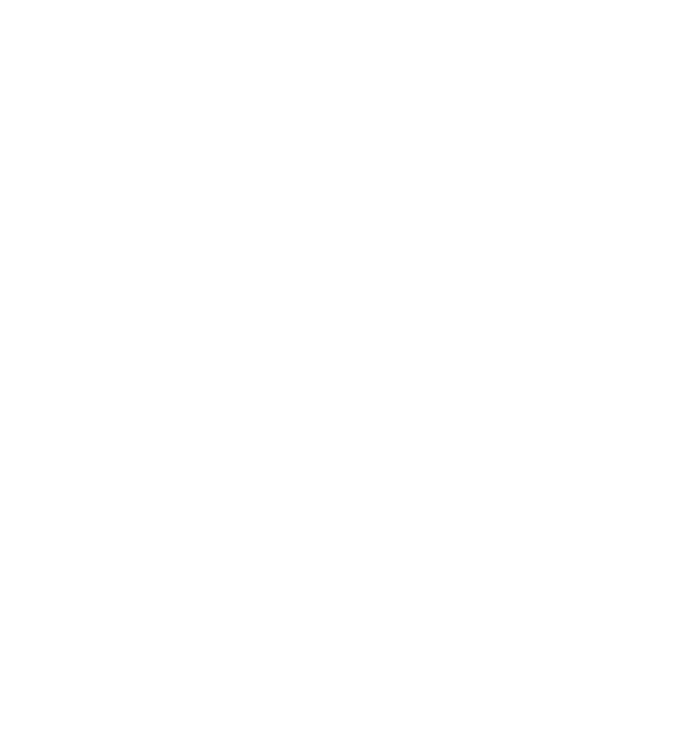
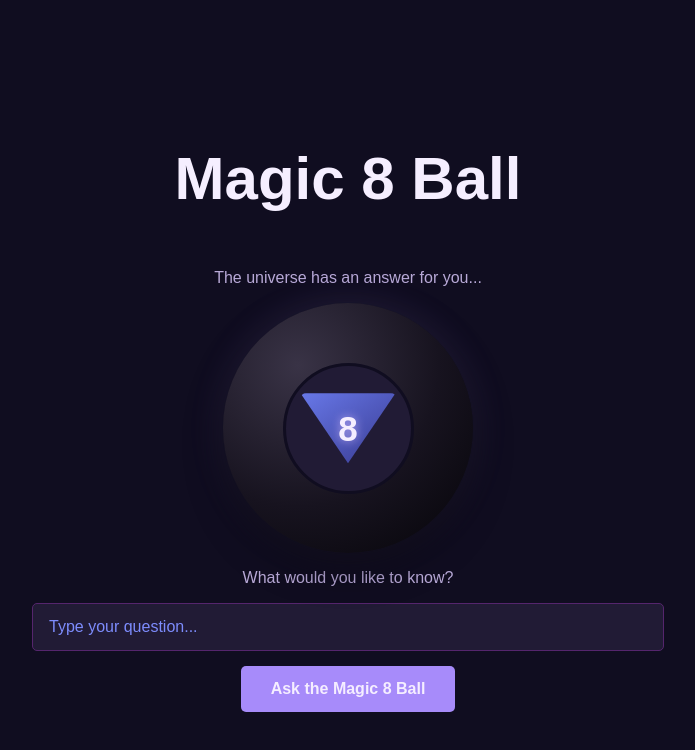
Before and after one commit to lucianahernandezgutierrez77-jpg/Magic-8-Ball, a plain HTML site: page index.html in a window 1280 px wide. Shown: the whole page, without its empty margins (292-987 px from the left). Drawn offline with Linux system fonts and the light colour scheme.

Commit message:
Build initial Magic 8 Ball interface and styling

```diff
--- /dev/null
+++ b/Style.css
@@ -0,0 +1,132 @@
+:root {
+    --background: #100d20;
+    --magicbbll: #090811;
+    --secondarybackground: #211b35;
+    --purple: #a78bfa;
+    --darkpurple: #55256d;
+    --lightpurple: #d6bdff;
+    --blue: #5265c9;
+    --maintext: #f5eeff;
+    --secondarytext: #b8a9d7;
+    --glow: #7d8cfc;
+}
+
+body {
+   font-family: Arial, sans-serif;
+   display: flex;
+   flex-direction: column;
+   align-items: center;
+   justify-content: center;
+   overflow-x: hidden;
+   min-height: 100vh;
+   background-color: var(--background);
+   color: var(--maintext);
+}
+
+body h1 {
+    color: var(--maintext);
+    font-size: 60px;
+}
+
+body h1:hover{
+    color: var(--glow);
+    transform: translateY(-5px)
+}
+
+body p {
+    color: var(--secondarytext);
+}
+
+#question {
+    outline: none;
+    width: 50%;
+    box-sizing: border-box;
+    transition: 0.3s ease;
+    font-size: 16px;
+    font-family: Arial, sans-serif;
+    padding: 14px 16px;
+    border-radius: 5px;
+    border: 1px solid var(--darkpurple);
+    background-color: var(--secondarybackground);
+    color: var(--glow);
+}
+
+#question:focus {
+    border-color: var(--purple);
+    box-shadow: 0 0 12px rgba(167, 139, 250, 0.25);
+
+}
+
+#question::placeholder {
+    color: var(--white);
+}
+
+.ask-btn {
+    font-weight: bold;
+    background-color: var(--purple);
+    color: var(--white);
+    border: none;
+    transition: 0.3s ease;
+    padding: 14px 30px;
+    font-size: 16px;
+    cursor: pointer;
+    border-radius: 5px;
+    margin-top: 15px;
+}
+
+.ask-btn:hover {
+    background-color: var(--lightpurple);
+    transform: translateY(0);
+    box-shadow: none;
+}
+
+.magic-ball {
+    height: 250px;
+    width: 250px;
+    background: radial-gradient(circle at 30% 25%, #393346, #17131f 55%, #050408);
+    border-radius: 50%;
+    display: flex;
+    align-items: center;
+    justify-content: center;
+
+    box-shadow: 0 15px 35px rgba(0, 0, 0, 0.5), 0 0 35px rgba(167, 139, 250, 0.15);
+    position: relative;
+}
+
+.ball-window {
+    width: 95px;
+    height: 70px;
+    position: absolute;
+    background: linear-gradient(
+        145deg,
+        #6878e8,
+        #383a91
+    );
+
+    clip-path: polygon(0% 0%, 100% 0%, 50% 100%);
+    border-radius: 5px;
+
+    align-items: center;
+    justify-content: center;
+    display: flex;
+}
+
+.window-circle {
+    height: 125px;
+    width: 125px;
+    background: var(--secondarybackground);
+    border: 3px solid var(--background);
+    border-radius: 50%;
+    display: flex;
+    align-items: center;
+    justify-content: center;
+    position: absolute;
+}
+
+#ball-answer {
+    text-shadow: 0 0 10px rgba(214, 189, 255, 0.7);
+    margin-top: 2px;
+    color: #f5eeff;
+    font-size: 35px;
+    font-weight: bold;
+}
--- a/index.html
+++ b/index.html
@@ -2,5 +2,26 @@
 <html lang ="en">
     <head>
         <meta charset="UTF-8">
+        <link rel="stylesheet" type="text/css" href="Style.css">
+        <script src="script.js"></script>
+        <title>Magic 8 Ball</title>
     </head>
+
+    <body>
+        <h1>Magic 8 Ball</h1>
+        <p>The universe has an answer for you...</p>
+
+        <div class="magic-ball">
+            <div class= "window-circle">
+            <div class="ball-window">
+                <div id="ball-answer">8</div>
+            </div>
+          </div>
+         </div>
+
+        <p>What would you like to know?</p>
+        <input type="text" id="question" placeholder="Type your question...">
+        <button class="ask-btn" onclick="askQuestion()">Ask the Magic 8 Ball</button>
+
+    </body>
 </html>
```
